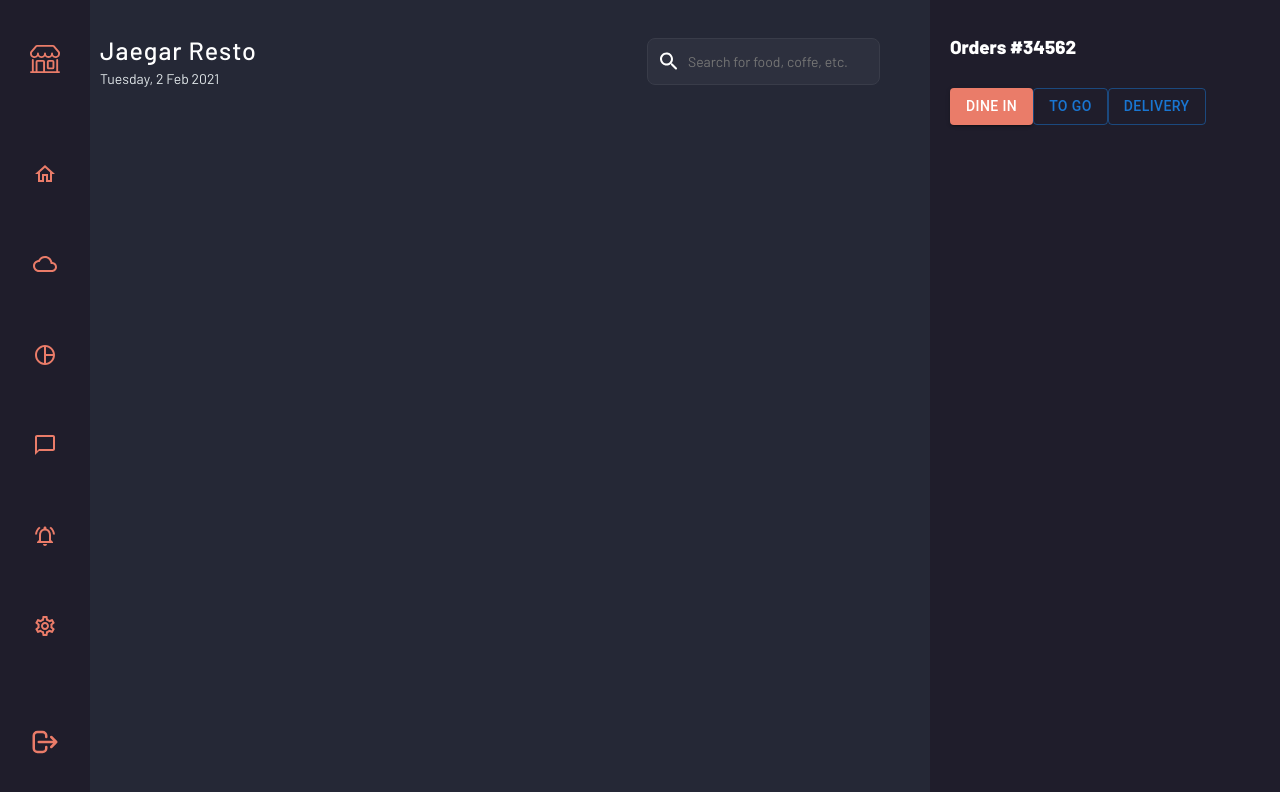
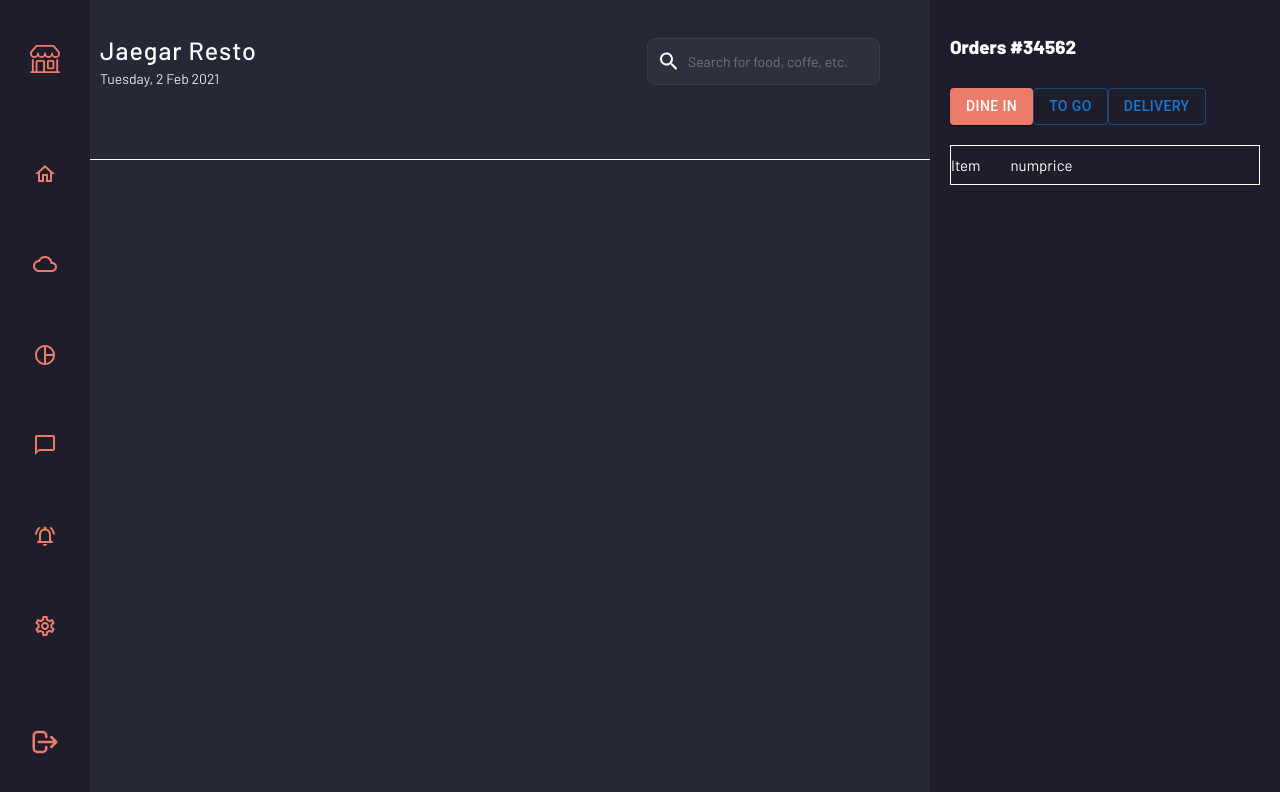
Before and after one commit to turgunov24/repoOne, a React (Create React App) app: page / in a window 1280 px wide. Shown: the top 792 px of the page. Built offline with nearby package versions, Linux system fonts and the light colour scheme.

Commit message:
ten edit

```diff
--- a/src/components/navbarRight/NavbarRight.jsx
+++ b/src/components/navbarRight/NavbarRight.jsx
@@ -13,6 +13,11 @@ function NavbarRight() {
             <Button className="NavbarRightTopButton" variant="outlined">To Go</Button>
             <Button className="NavbarRightTopButton" variant="outlined">Delivery</Button>
           </div>
+          <div className="Prices">
+            <span>Item</span>
+            <span>num</span>
+            <span>price</span>
+          </div>
         </div>
         <div className="Payment"></div>
       </div>
--- a/src/components/navbarRight/style.css
+++ b/src/components/navbarRight/style.css
@@ -43,3 +43,15 @@
     color: white;
     margin-left: 0px;
 }
+.Prices{
+    border: 1px solid white;
+    width: 100%;
+    padding: 10px 0px;
+    margin-top: 10px;
+    color: white;
+    font-size: 15px;
+
+}
+.Prices span:nth-child(2){
+    margin-left: 30px;
+}
--- a/src/components/navbarTop/main/style.css
+++ b/src/components/navbarTop/main/style.css
@@ -11,6 +11,7 @@
     padding-top: 30px;
     padding-left: 90px;
     padding-right: 400px;
+    border-bottom: 1px solid white;
 }
 
 .searchDiv{
```
